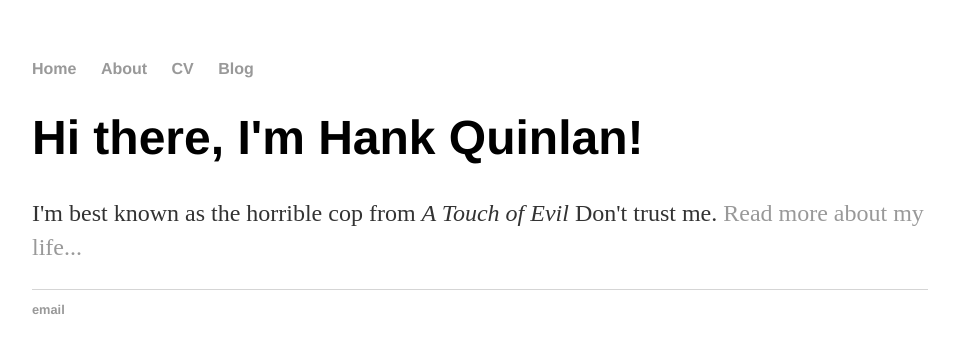
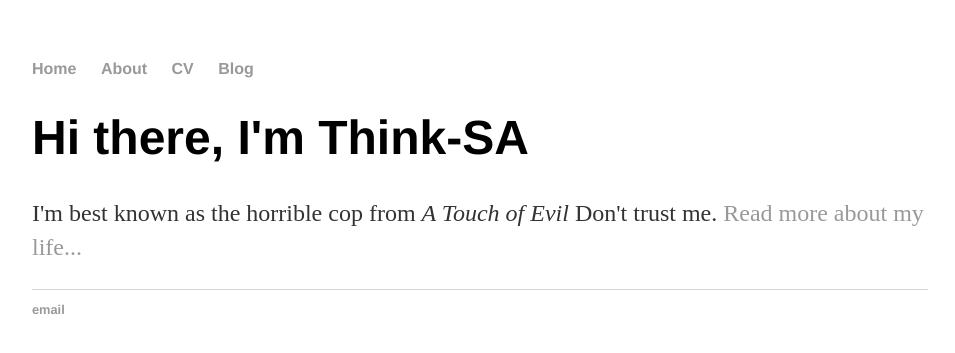
Before and after one commit to think-sa/home, a Jekyll site: the page built from index.html, in a window 1280 px wide. Shown: the top 353 px of the page, without its empty margins (160-1115 px from the left). Built offline with Jekyll 4.4.1, drawn with Linux system fonts in a browser that asks for light colours.

Commit message:
Update index.html

```diff
--- a/index.html
+++ b/index.html
@@ -1,8 +1,8 @@
 ---
 layout: default
-title: Hank Quinlan, Horrible Cop
+title: THINK-SA
 ---
 <div class="blurb">
-	<h1>Hi there, I'm Hank Quinlan!</h1>
+	<h1>Hi there, I'm Think-SA</h1>
 	<p>I'm best known as the horrible cop from <em>A Touch of Evil</em> Don't trust me. <a href="/about">Read more about my life...</a></p>
 </div><!-- /.blurb -->
```
